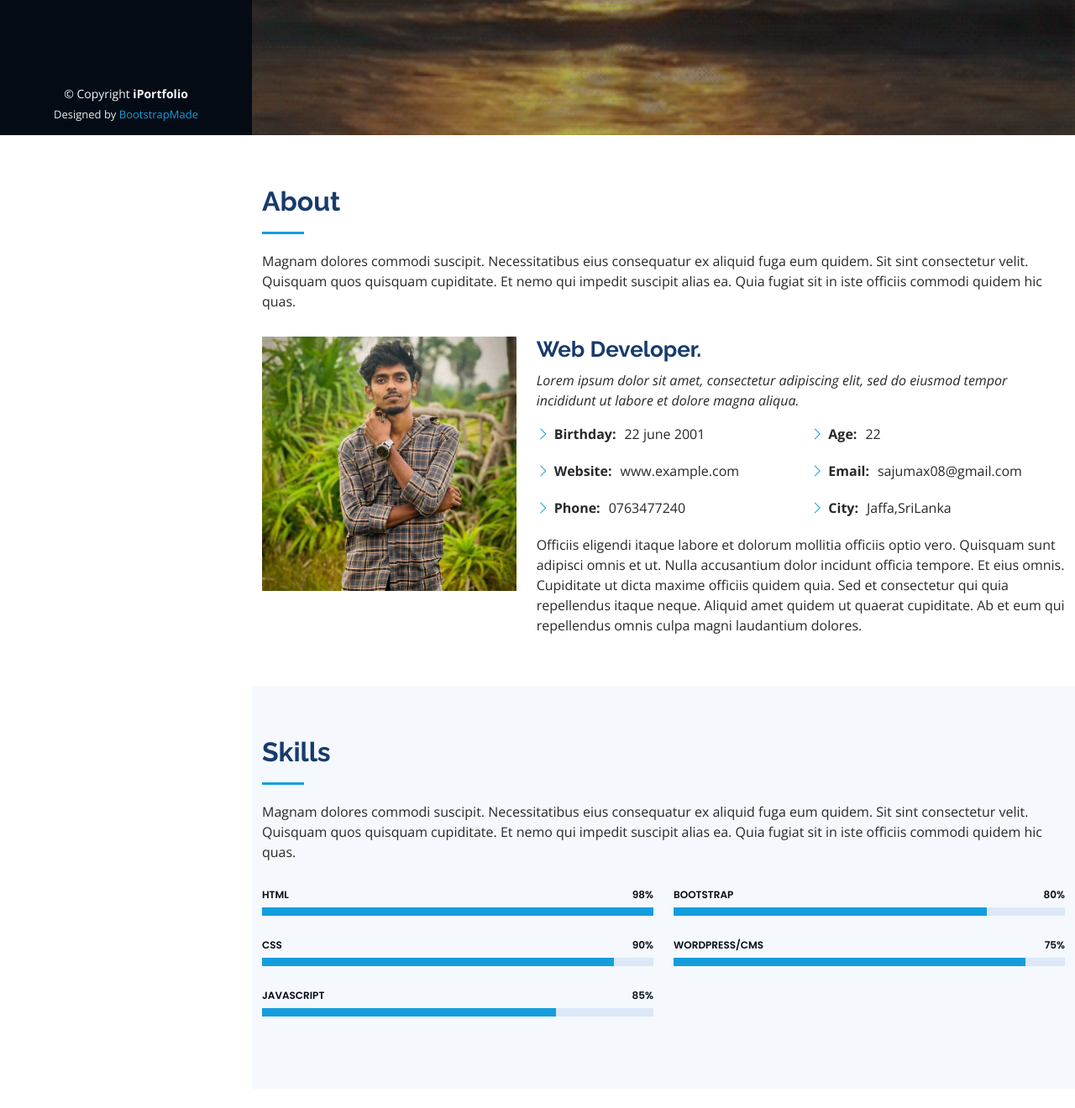
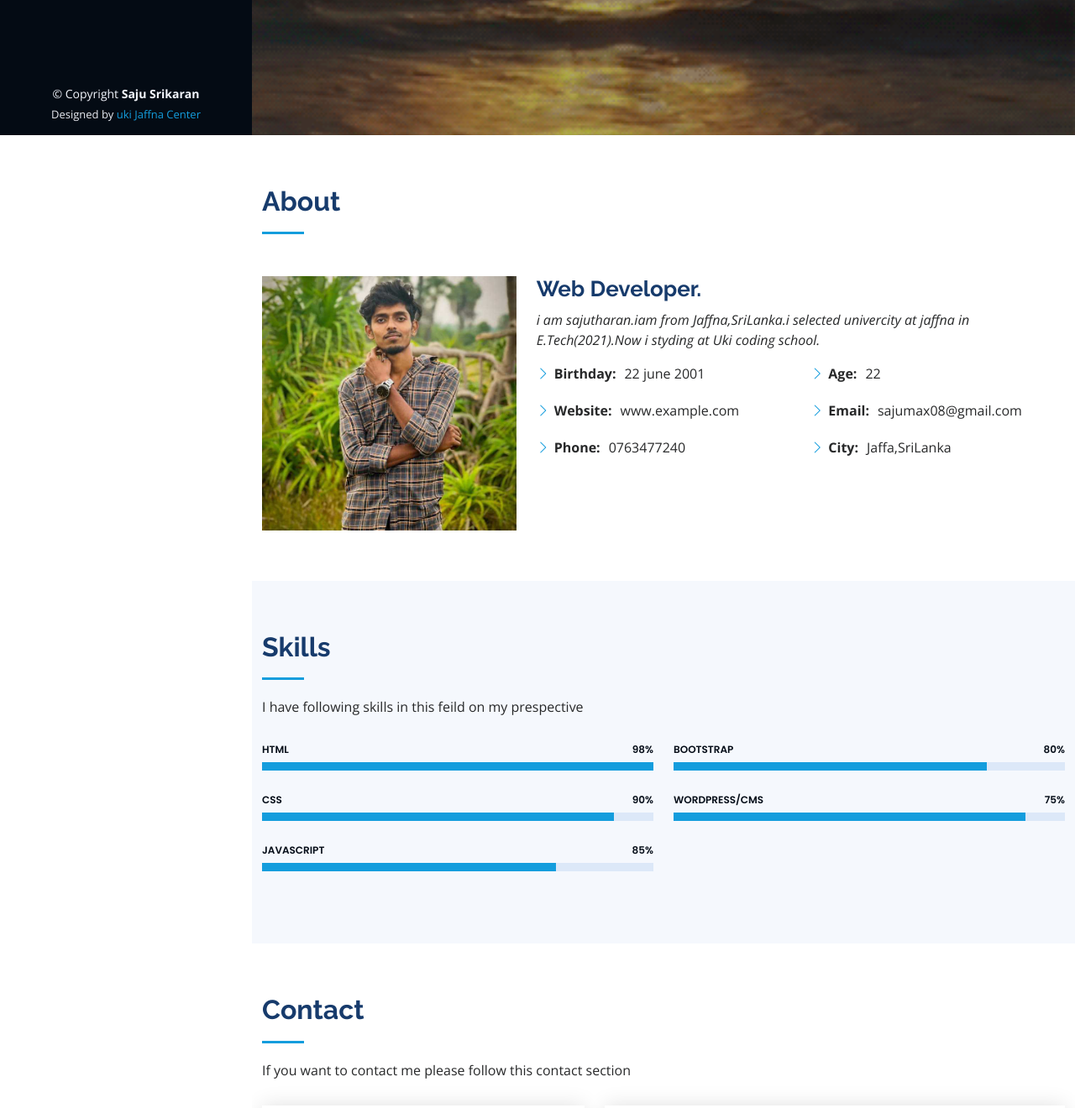
Before and after one commit to codesantaisai/personal_portfolio, a plain HTML site: page index.html in a window 1280 px wide. Shown: the part 639-1959 px from the top of the page at 84% size. Drawn offline with nearby package versions, Linux system fonts and the light colour scheme.

Commit message:
ready to push

```diff
--- a/index.html
+++ b/index.html
@@ -85,7 +85,7 @@
 
         <div class="section-title">
           <h2>About</h2>
-          <p>Magnam dolores commodi suscipit. Necessitatibus eius consequatur ex aliquid fuga eum quidem. Sit sint consectetur velit. Quisquam quos quisquam cupiditate. Et nemo qui impedit suscipit alias ea. Quia fugiat sit in iste officiis commodi quidem hic quas.</p>
+          <!-- <p>i am sajutharan.iam from Jaffna,SriLanka.i selected univercity at jaffna in E.Tech(2021).Now i styding at Uki coding school.</p> -->
         </div>
 
         <div class="row">
@@ -95,8 +95,7 @@
           <div class="col-lg-8 pt-4 pt-lg-0 content" data-aos="fade-left">
             <h3>Web Developer.</h3>
             <p class="fst-italic">
-              Lorem ipsum dolor sit amet, consectetur adipiscing elit, sed do eiusmod tempor incididunt ut labore et dolore
-              magna aliqua.
+              i am sajutharan.iam from Jaffna,SriLanka.i selected univercity at jaffna in E.Tech(2021).Now i styding at Uki coding school.
             </p>
             <div class="row">
               <div class="col-lg-6">
@@ -117,10 +116,10 @@
                 </ul>
               </div>
             </div>
-            <p>
+            <!-- <p>
               Officiis eligendi itaque labore et dolorum mollitia officiis optio vero. Quisquam sunt adipisci omnis et ut. Nulla accusantium dolor incidunt officia tempore. Et eius omnis.
               Cupiditate ut dicta maxime officiis quidem quia. Sed et consectetur qui quia repellendus itaque neque. Aliquid amet quidem ut quaerat cupiditate. Ab et eum qui repellendus omnis culpa magni laudantium dolores.
-            </p>
+            </p> -->
           </div>
         </div>
 
@@ -181,7 +180,7 @@
 
         <div class="section-title">
           <h2>Skills</h2>
-          <p>Magnam dolores commodi suscipit. Necessitatibus eius consequatur ex aliquid fuga eum quidem. Sit sint consectetur velit. Quisquam quos quisquam cupiditate. Et nemo qui impedit suscipit alias ea. Quia fugiat sit in iste officiis commodi quidem hic quas.</p>
+          <p>I have following skills in this feild on my prespective</p>
         </div>
 
         <div class="row skills-content">
@@ -242,7 +241,7 @@
     </section><!-- End Skills Section -->
 
     <!-- ======= Resume Section ======= -->
-    <section id="resume" class="resume">
+    <!-- <section id="resume" class="resume">
       <div class="container">
 
         <div class="section-title">
@@ -304,8 +303,8 @@
           </div>
         </div>
 
-      </div>
-    </section><!-- End Resume Section -->
+      </div> -->
+    <!-- </section>End Resume Section -->
 
     <!-- ======= Portfolio Section ======= -->
     <!-- <section id="portfolio" class="portfolio section-bg">
@@ -559,7 +558,7 @@
 
         <div class="section-title">
           <h2>Contact</h2>
-          <p>Magnam dolores commodi suscipit. Necessitatibus eius consequatur ex aliquid fuga eum quidem. Sit sint consectetur velit. Quisquam quos quisquam cupiditate. Et nemo qui impedit suscipit alias ea. Quia fugiat sit in iste officiis commodi quidem hic quas.</p>
+          <p>If you want to contact me please follow this contact section </p>
         </div>
 
         <div class="row" data-aos="fade-in">
@@ -569,19 +568,19 @@
               <div class="address">
                 <i class="bi bi-geo-alt"></i>
                 <h4>Location:</h4>
-                <p>A108 Adam Street, New York, NY 535022</p>
+                <p>Achchelu North Neervely,Jaffa,SriLanka</p>
               </div>
 
               <div class="email">
                 <i class="bi bi-envelope"></i>
                 <h4>Email:</h4>
-                <p>info@example.com</p>
+                <p>sajumax08@gmail.com</p>
               </div>
 
               <div class="phone">
                 <i class="bi bi-phone"></i>
                 <h4>Call:</h4>
-                <p>+1 5589 55488 55s</p>
+                <p>0763477240</p>
               </div>
 
               <iframe src="https://www.google.com/maps/embed?pb=!1m14!1m8!1m3!1d12097.433213460943!2d-74.0062269!3d40.7101282!3m2!1i1024!2i768!4f13.1!3m3!1m2!1s0x0%3A0xb89d1fe6bc499443!2sDowntown+Conference+Center!5e0!3m2!1smk!2sbg!4v1539943755621" frameborder="0" style="border:0; width: 100%; height: 290px;" allowfullscreen></iframe>
@@ -629,14 +628,14 @@
   <footer id="footer">
     <div class="container">
       <div class="copyright">
-        &copy; Copyright <strong><span>iPortfolio</span></strong>
+        &copy; Copyright <strong><span>Saju Srikaran</span></strong>
       </div>
       <div class="credits">
         <!-- All the links in the footer should remain intact. -->
         <!-- You can delete the links only if you purchased the pro version. -->
         <!-- Licensing information: https://bootstrapmade.com/license/ -->
         <!-- Purchase the pro version with working PHP/AJAX contact form: https://bootstrapmade.com/iportfolio-bootstrap-portfolio-websites-template/ -->
-        Designed by <a href="https://bootstrapmade.com/">BootstrapMade</a>
+        Designed by <a href="https://bootstrapmade.com/">uki Jaffna Center</a>
       </div>
     </div>
   </footer><!-- End  Footer -->
```
